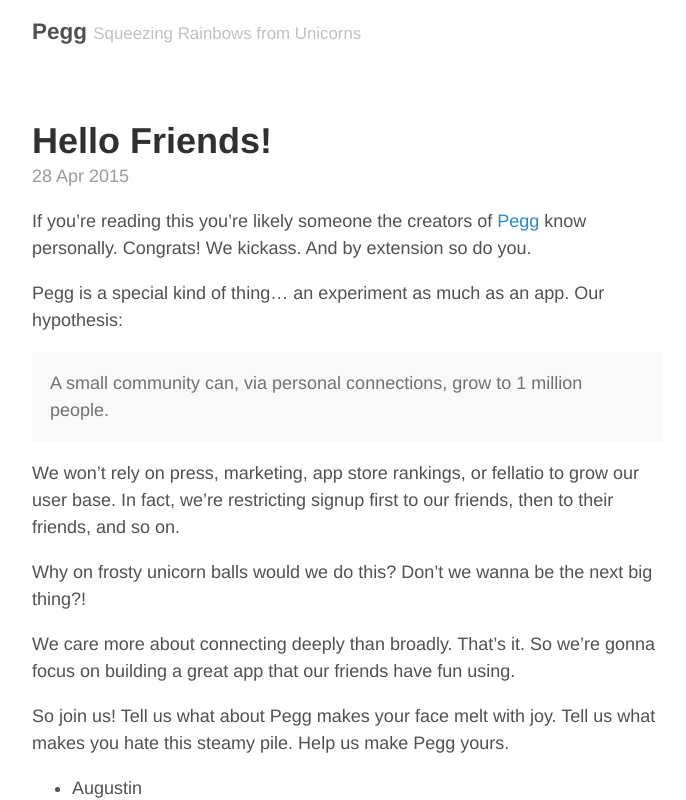
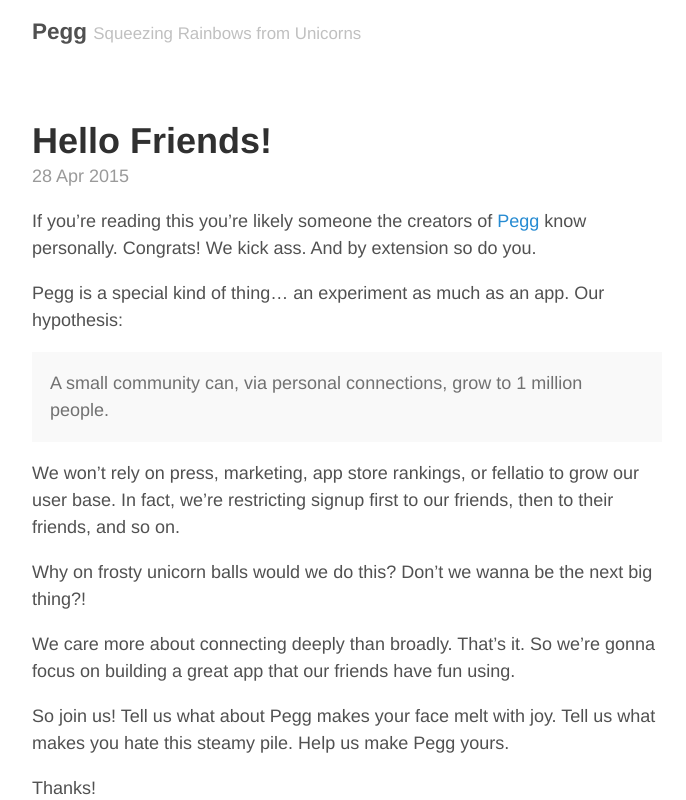
Before and after one commit to Gratzi/gratzi.github.io, a Jekyll site: the page built from _posts/2015-4-28-hello-friends.md, in a window 1280 px wide. Shown: the top 800 px of the page, without its empty margins (293-979 px from the left). Built offline with Jekyll 4.4.1, drawn with Linux system fonts in a browser that asks for light colours; some of the changed text lies outside the part shown; grey boxes are pictures that could not be loaded.

Commit message:
update first post

```diff
--- a/_posts/2015-4-28-hello-friends.md
+++ b/_posts/2015-4-28-hello-friends.md
@@ -3,7 +3,7 @@
 title: Hello Friends!
 ---
 
-If you're reading this you're likely someone the creators of [Pegg](http://pegg.us) know personally. Congrats! We kickass. And by extension so do you.
+If you're reading this you're likely someone the creators of [Pegg](http://pegg.us) know personally. Congrats! We kick ass. And by extension so do you.
 
 Pegg is a special kind of thing... an experiment as much as an app. Our hypothesis:
 
@@ -19,7 +19,10 @@
 
 So join us! Tell us what about Pegg makes your face melt with joy. Tell us what makes you hate this steamy pile. Help us make Pegg yours.
 
-- Augustin
+Thanks!
+
+Augustin Bralley
+Chief Unicorn
 
 P.S.
 ![farting rainbows](http://media3.giphy.com/media/8XjrxDGGHvc1q/giphy.gif "Small example image")
```
